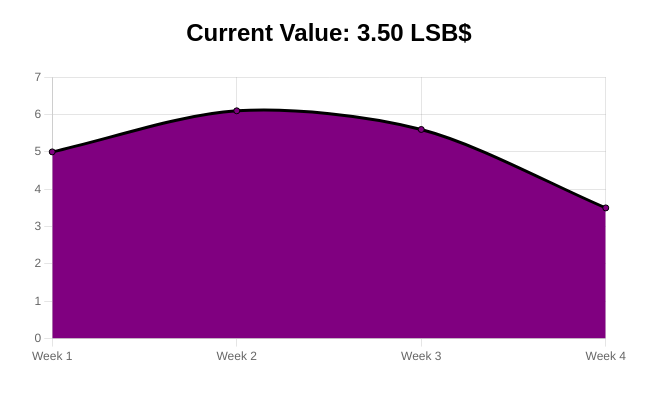
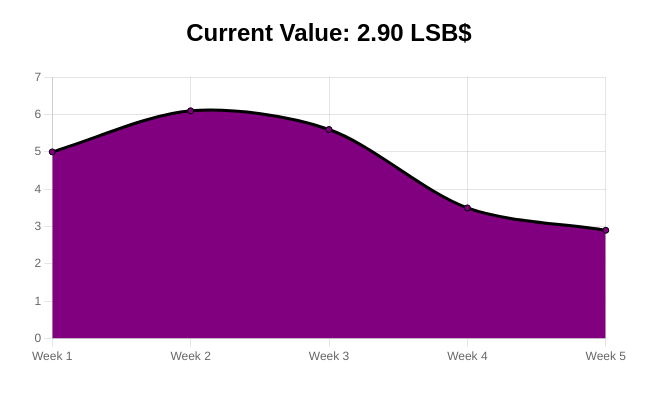
Before and after one commit to newnoise12/chriscoin-tracker, a plain HTML site: page index.html in a window 1280 px wide. Shown: the part 62-462 px from the top of the page, without its empty margins (311-968 px from the left). Drawn offline with nearby package versions, Linux system fonts and the light colour scheme.

Commit message:
Update index.html

```diff
--- a/index.html
+++ b/index.html
@@ -30,6 +30,7 @@
       { week: "Week 2", value: 6.1 },
       { week: "Week 3", value: 5.6 },
       { week: "Week 4", value: 3.5 },
+      { week: "Week 5", value: 2.9 },
     ];
 
     // === Display Current Value ===
```
